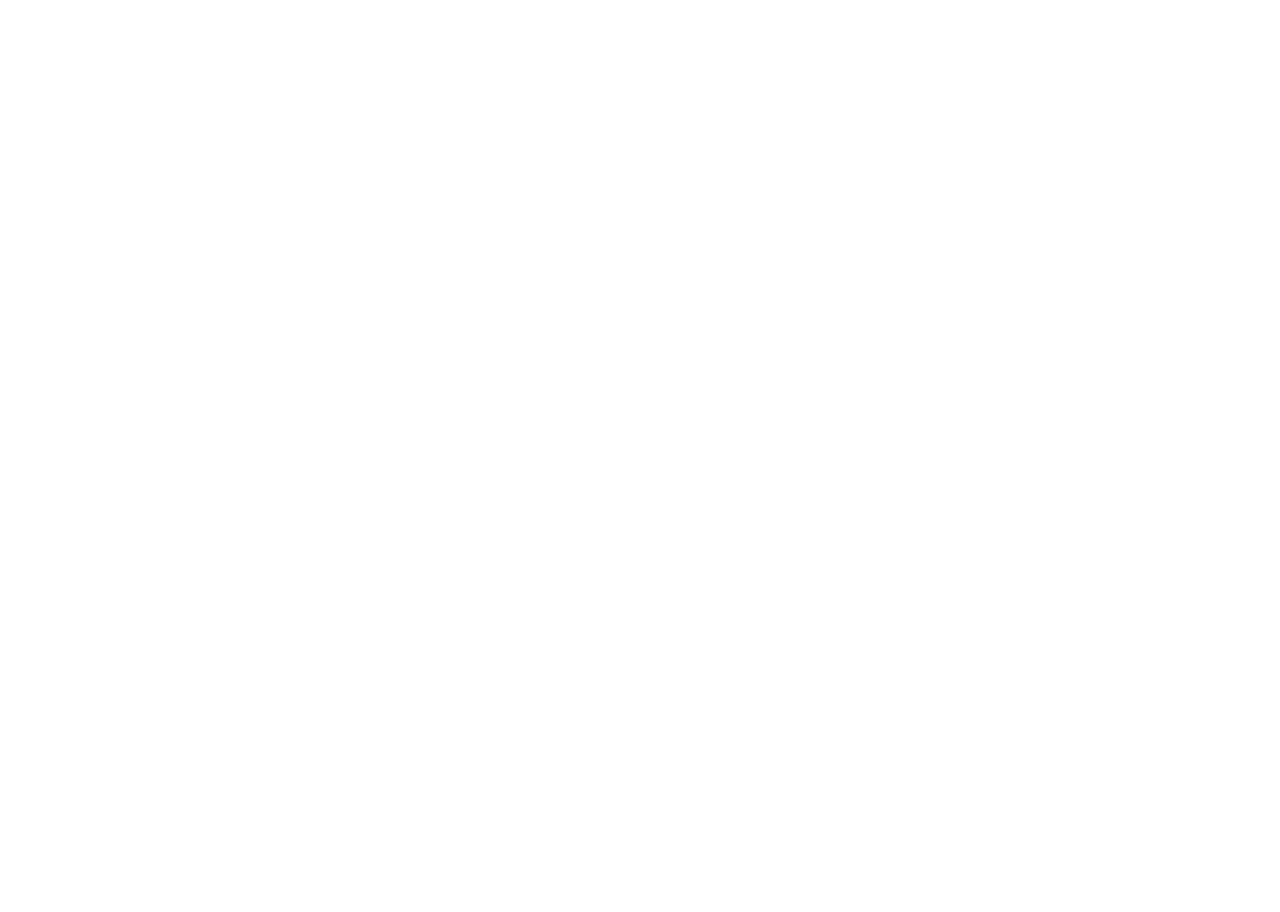
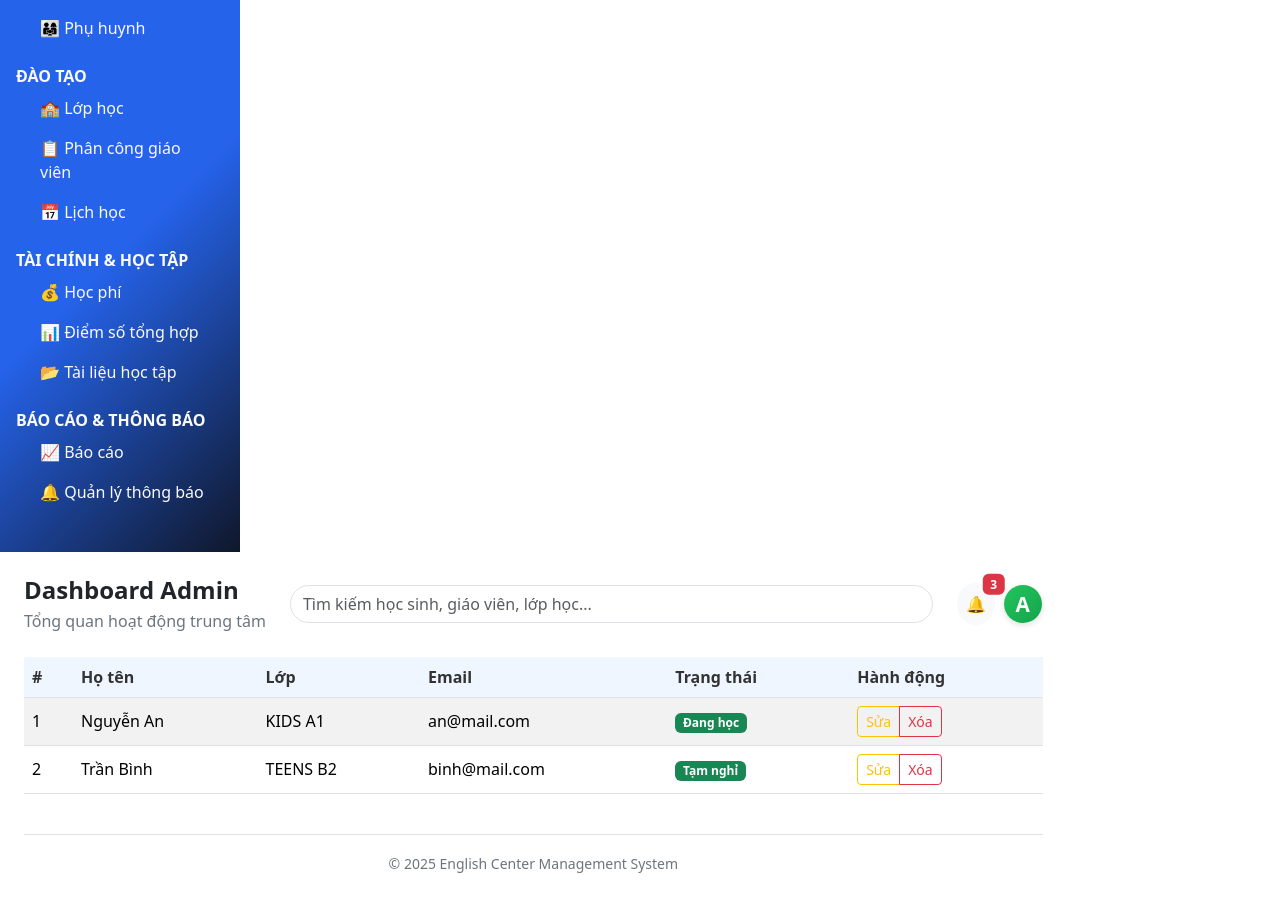
Before and after one commit to trantiendat12345/DO_AN, a Vue app in the folder EduCenter_FE/: page /admin/students in a window 1280 px wide. Before the commit this address had no page. Shown: the part 264-1176 px from the top of the page. Before the commit the page ends 800 px from the top, so only its background shows below. Built offline with nearby package versions, Linux system fonts and the light colour scheme.

Commit message:
[V2] Create admin student page

```diff
--- a/EduCenter_FE/src/assets/css/admin.css
+++ b/EduCenter_FE/src/assets/css/admin.css
@@ -1,11 +1,18 @@
+/* ========== GLOBAL ========== */
 body {
   background: #f8fafc;
 }
 
+/* ========== SIDEBAR ========== */
 .sidebar {
   min-width: 240px;
   background: linear-gradient(135deg, #2563eb 60%, #0f172a 100%);
   color: #f8fafc;
+}
+
+.sidebar .nav-link {
+  color: #f8fafc;
+  padding-left: 1.5rem;
 }
 
 .sidebar .nav-link.active {
@@ -15,11 +22,7 @@ body {
   border-radius: 8px;
 }
 
-.sidebar .nav-link {
-  color: #f8fafc;
-  padding-left: 1.5rem;
-}
-
+/* ========== ADMIN HEADER ========== */
 .admin-avatar {
   width: 38px;
   height: 38px;
@@ -34,6 +37,7 @@ body {
   box-shadow: 0 2px 6px 0 #0002;
 }
 
+/* ========== DASHBOARD ========== */
 .summary-label {
   font-size: 0.85em;
   color: #555;
@@ -59,42 +63,7 @@ body {
   color: #fff;
 }
 
-body {
-  background: #f8fafc;
-}
-
-.sidebar {
-  min-width: 240px;
-  background: linear-gradient(135deg, #2563eb 60%, #0f172a 100%);
-  color: #f8fafc;
-}
-
-.sidebar .nav-link.active {
-  background: #e0e7ff !important;
-  color: #2563eb !important;
-  font-weight: 600;
-  border-radius: 8px;
-}
-
-.sidebar .nav-link {
-  color: #f8fafc;
-  padding-left: 1.5rem;
-}
-
-.admin-avatar {
-  width: 38px;
-  height: 38px;
-  border-radius: 50%;
-  background: linear-gradient(135deg, #22c55e, #16a34a);
-  color: #fff;
-  font-weight: bold;
-  display: flex;
-  justify-content: center;
-  align-items: center;
-  font-size: 1.3rem;
-  box-shadow: 0 2px 6px 0 #0002;
-}
-
+/* ========== TABLE / STUDENT ========== */
 .table thead th {
   background: #eff6ff;
   font-weight: 600;
@@ -109,6 +78,7 @@ body {
   font-size: 0.9em;
 }
 
+/* ========== PAGINATION ========== */
 .pagination .page-link {
   border-radius: 6px !important;
 }
--- /dev/null
+++ b/EduCenter_FE/src/components/admin/AddStudentModal.vue
@@ -0,0 +1,31 @@
+<template>
+  <div class="modal fade" id="addStudentModal" tabindex="-1">
+    <div class="modal-dialog">
+      <form class="modal-content" @submit.prevent="submit">
+        <div class="modal-header">
+          <h5 class="modal-title">Thêm học sinh</h5>
+          <button class="btn-close" data-bs-dismiss="modal"></button>
+        </div>
+
+        <div class="modal-body">
+          <input v-model="name" class="form-control mb-3" placeholder="Tên học sinh" />
+        </div>
+
+        <div class="modal-footer">
+          <button class="btn btn-primary">Lưu</button>
+        </div>
+      </form>
+    </div>
+  </div>
+</template>
+
+<script setup lang="ts">
+import { ref } from 'vue'
+
+const name = ref('')
+
+function submit() {
+  console.log(name.value)
+  name.value = ''
+}
+</script>
--- /dev/null
+++ b/EduCenter_FE/src/components/admin/StudentTable.vue
@@ -0,0 +1,50 @@
+<template>
+  <div class="table-responsive">
+    <table class="table table-striped align-middle">
+      <thead>
+        <tr>
+          <th>#</th>
+          <th>Họ tên</th>
+          <th>Lớp</th>
+          <th>Email</th>
+          <th>Trạng thái</th>
+          <th>Hành động</th>
+        </tr>
+      </thead>
+      <tbody>
+        <tr v-for="(s, i) in students" :key="i">
+          <td>{{ i + 1 }}</td>
+          <td>{{ s.name }}</td>
+          <td>{{ s.class }}</td>
+          <td>{{ s.email }}</td>
+          <td>
+            <span class="badge bg-success">{{ s.status }}</span>
+          </td>
+          <td>
+            <div class="btn-group btn-group-sm">
+              <button
+                class="btn btn-outline-warning"
+                data-bs-toggle="modal"
+                data-bs-target="#editStudentModal"
+                @click="selectStudent(s)"
+              >
+                Sửa
+              </button>
+              <button
+                class="btn btn-outline-danger"
+                @click="deleteStudent(s.id)"
+              >
+                Xóa
+              </button>
+            </div>
+          </td>
+        </tr>
+      </tbody>
+    </table>
+  </div>
+</template>
+
+<script setup lang="ts">
+import { useStudents } from '../../composables/UseStudents';
+const { students, selectStudent, deleteStudent } = useStudents()
+</script>
--- /dev/null
+++ b/EduCenter_FE/src/composables/UseStudents.ts
@@ -0,0 +1,54 @@
+import { ref } from 'vue'
+
+export interface Student {
+  id: number
+  name: string
+  class: string
+  email: string
+  status: string
+}
+
+export function useStudents() {
+  const students = ref<Student[]>([
+    { id: 1, name: 'Nguyễn An', class: 'KIDS A1', email: 'an@mail.com', status: 'Đang học' },
+    { id: 2, name: 'Trần Bình', class: 'TEENS B2', email: 'binh@mail.com', status: 'Tạm nghỉ' }
+  ])
+
+  const selectedStudent = ref<Student | null>(null)
+
+  function addStudent(student: Omit<Student, 'id'>) {
+    students.value.push({
+      id: Date.now(),
+      ...student
+    })
+  }
+
+  function deleteStudent(id: number) {
+    students.value = students.value.filter(s => s.id !== id)
+  }
+
+  function selectStudent(student: Student) {
+    selectedStudent.value = { ...student }
+  }
+
+  function updateStudent() {
+    if (!selectedStudent.value) return
+
+    const index = students.value.findIndex(
+      s => s.id === selectedStudent.value!.id
+    )
+
+    if (index !== -1) {
+      students.value[index] = { ...selectedStudent.value }
+    }
+  }
+
+  return {
+    students,
+    selectedStudent,
+    addStudent,
+    deleteStudent,
+    selectStudent,
+    updateStudent
+  }
+}
--- a/EduCenter_FE/src/layouts/AdminLayout.vue
+++ b/EduCenter_FE/src/layouts/AdminLayout.vue
@@ -17,3 +17,7 @@
 <script setup lang="ts">
 import Sidebar from '../components/admin/Sidebar.vue';
 </script>
+
+<style scoped>
+@import '../assets/css/admin.css';
+</style>
--- a/EduCenter_FE/src/routers/index.ts
+++ b/EduCenter_FE/src/routers/index.ts
@@ -7,6 +7,10 @@ const router = createRouter({
   routes: [
     // LOGIN (không sidebar)
     {
+      path: '/',
+      redirect: '/login'
+    },
+    {
       path: '/login',
       component: LoginView
     },
@@ -15,15 +19,16 @@ const router = createRouter({
     {
       path: '/admin',
       component: AdminLayout,
+      redirect: '/admin/dashboard',
       children: [
         {
           path: 'dashboard',
           component: () => import('../views/admin/DashboardView.vue')
+        },
+        {
+          path: 'students',
+          component: () => import('../views/admin/StudentView.vue')
         }
-        // {
-        //   path: '/students',
-        //   component: () => import('../views/admin/StudentView.vue')
-        // }
       ]
     }
   ]
--- /dev/null
+++ b/EduCenter_FE/src/views/admin/StudentView.vue
@@ -0,0 +1,15 @@
+<template>
+  <AdminHeader
+    title="Quản lý học sinh"
+    subtitle="Danh sách học viên đang theo học tại trung tâm"
+  />
+
+  <StudentTable />
+  <AddStudentModal />
+</template>
+
+<script setup lang="ts">
+import AdminHeader from '../../components/admin/AdminHeader.vue';
+import StudentTable from '../../components/admin/StudentTable.vue';
+import AddStudentModal from '../../components/admin/AddStudentModal.vue';
+</script>
```
Also changed, not shown: EduCenter_FE/src/components/admin/EditStudentModal.vue (added, +52 -0 lines), EduCenter_FE/src/components/common/ConfirmDeleteModal.vue (added, +40 -0 lines).
